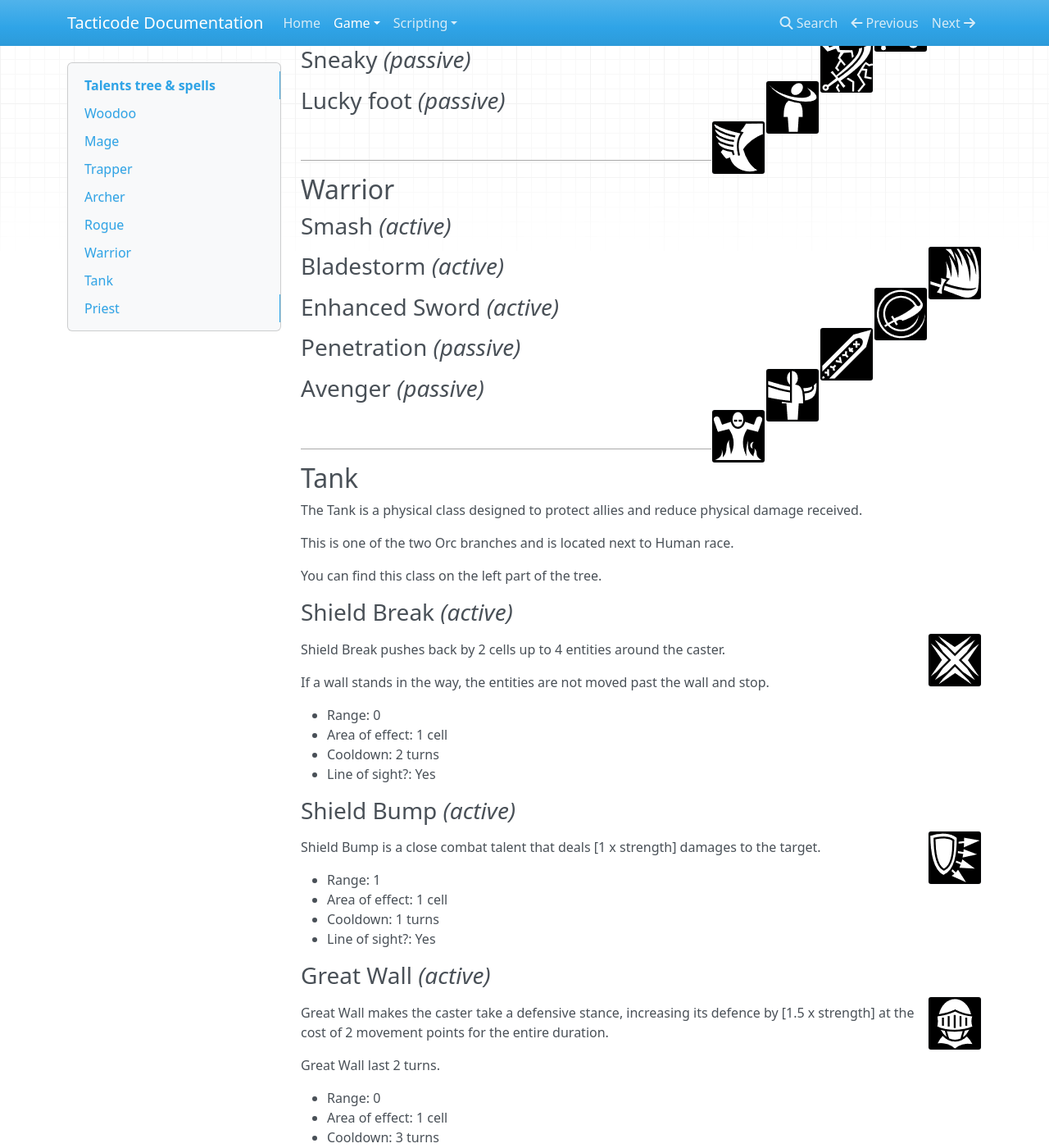
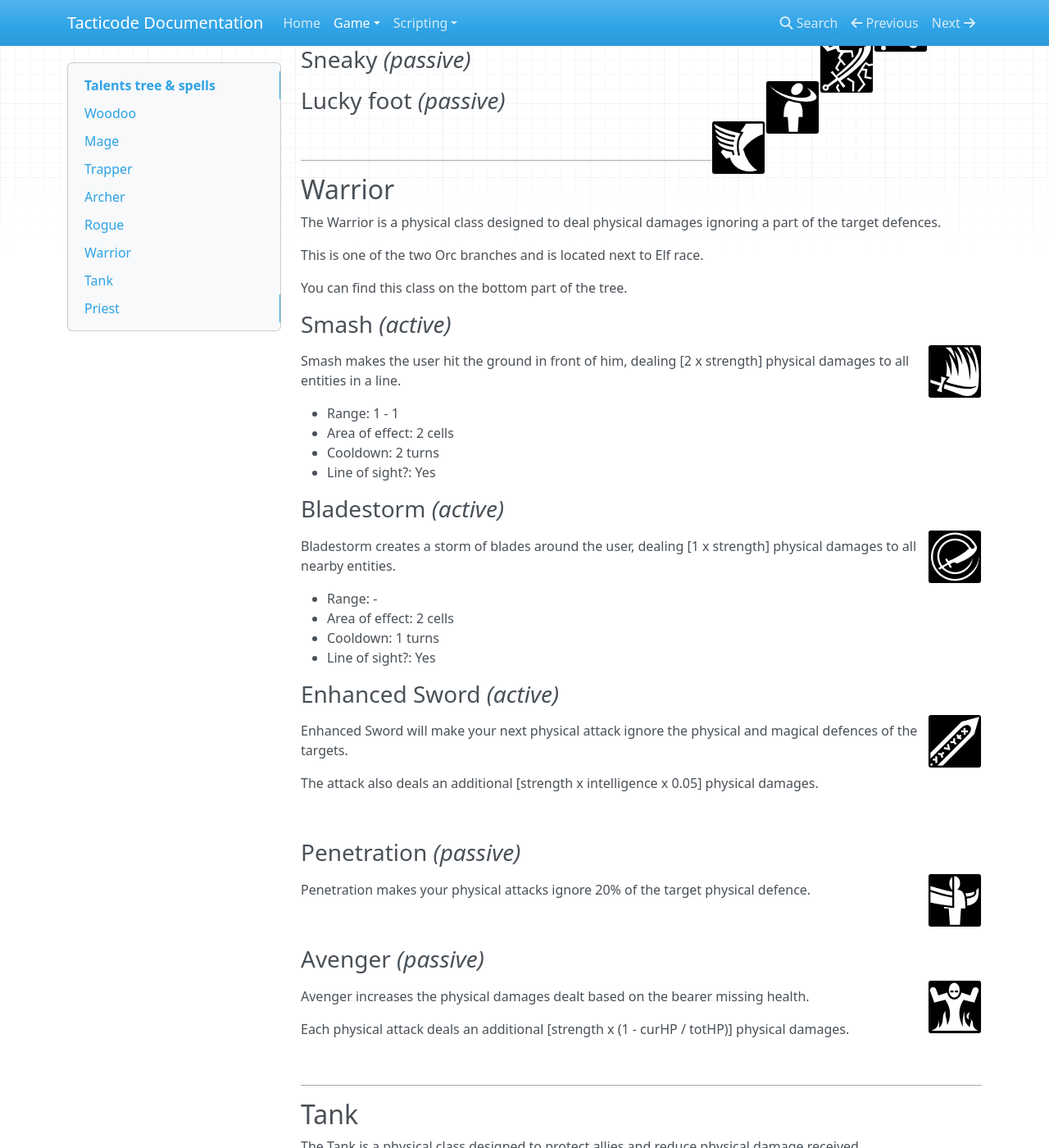
Before and after one commit to Tacticode/user-documentation, an MkDocs documentation site: the page built from docs/game/talents.md, in a window 1280 px wide and 1400 px high, scrolled down 3291 px. Shown: the whole window at 82% size. Built offline with MkDocs 1.6.1, drawn with Linux system fonts in a browser that asks for light colours; nearby versions of some CDN libraries; old or Windows-style settings are respelled for this version of MkDocs; some of the changed text lies outside the part shown.

Commit message:
Add warrior talents

```diff
--- a/docs/game/talents.md
+++ b/docs/game/talents.md
@@ -189,25 +189,60 @@ This passive skill does not require line of sight.
 
 ## Warrior
 
+The Warrior is a physical class designed to deal physical damages ignoring a part of the target defences.
+
+This is one of the two Orc branches and is located next to Elf race.
+
+You can find this class on the bottom part of the tree.
+
 ### Smash *(active)*
 
 <img alt="Smash" src="../img/skills/smash.png" style="margin: 0; padding: 0; float: right;">
+
+Smash makes the user hit the ground in front of him, dealing [2 x strength] physical damages to all entities in a line.
+
+* Range: 1 - 1
+* Area of effect: 2 cells
+* Cooldown: 2 turns
+* Line of sight?: Yes
 
 ### Bladestorm *(active)*
 
 <img alt="Bladestorm" src="../img/skills/bladestorm.png" style="margin: 0; padding: 0; float: right;">
 
+Bladestorm creates a storm of blades around the user, dealing [1 x strength] physical damages to all nearby entities.
+
+* Range: -
+* Area of effect: 2 cells
+* Cooldown: 1 turns
+* Line of sight?: Yes
+
 ### Enhanced Sword *(active)*
 
 <img alt="Enhanced Sword" src="../img/skills/enhanced-sword.png" style="margin: 0; padding: 0; float: right;">
+
+Enhanced Sword will make your next physical attack ignore the physical and magical defences of the targets.
+
+The attack also deals an additional [strength x intelligence x 0.05] physical damages.
+
+&nbsp;
 
 ### Penetration *(passive)*
 
 <img alt="Penetration" src="../img/skills/penetration.png" style="margin: 0; padding: 0; float: right;">
 
+Penetration makes your physical attacks ignore 20% of the target physical defence.
+
+&nbsp;
+
+
 ### Avenger *(passive)*
 
 <img alt="Avenger" src="../img/skills/avenger.png" style="margin: 0; padding: 0; float: right;">
+
+Avenger increases the physical damages dealt based on the bearer missing health.
+
+Each physical attack deals an additional [strength x (1 - curHP / totHP)] physical damages.
 
 &nbsp;
 
@@ -219,7 +254,7 @@ The Tank is a physical class designed to protect allies and reduce physical dama
 
 This is one of the two Orc branches and is located next to Human race.
 
-You can find this class on the left part of the tree.
+You can find this class on the bottom-left part of the tree.
 
 ### Shield Break *(active)*
 
@@ -238,7 +273,7 @@ If a wall stands in the way, the entities are not moved past the wall and stop.
 
 <img alt="Shield Bump" src="../img/skills/shield-bump.png" style="margin: 0; padding: 0; float: right;">
 
-Shield Bump is a close combat talent that deals [1 x strength] damages to the target.
+Shield Bump is a close combat talent that deals [1 x strength] physical damages to the target.
 
 * Range: 1
 * Area of effect: 1 cell
```
